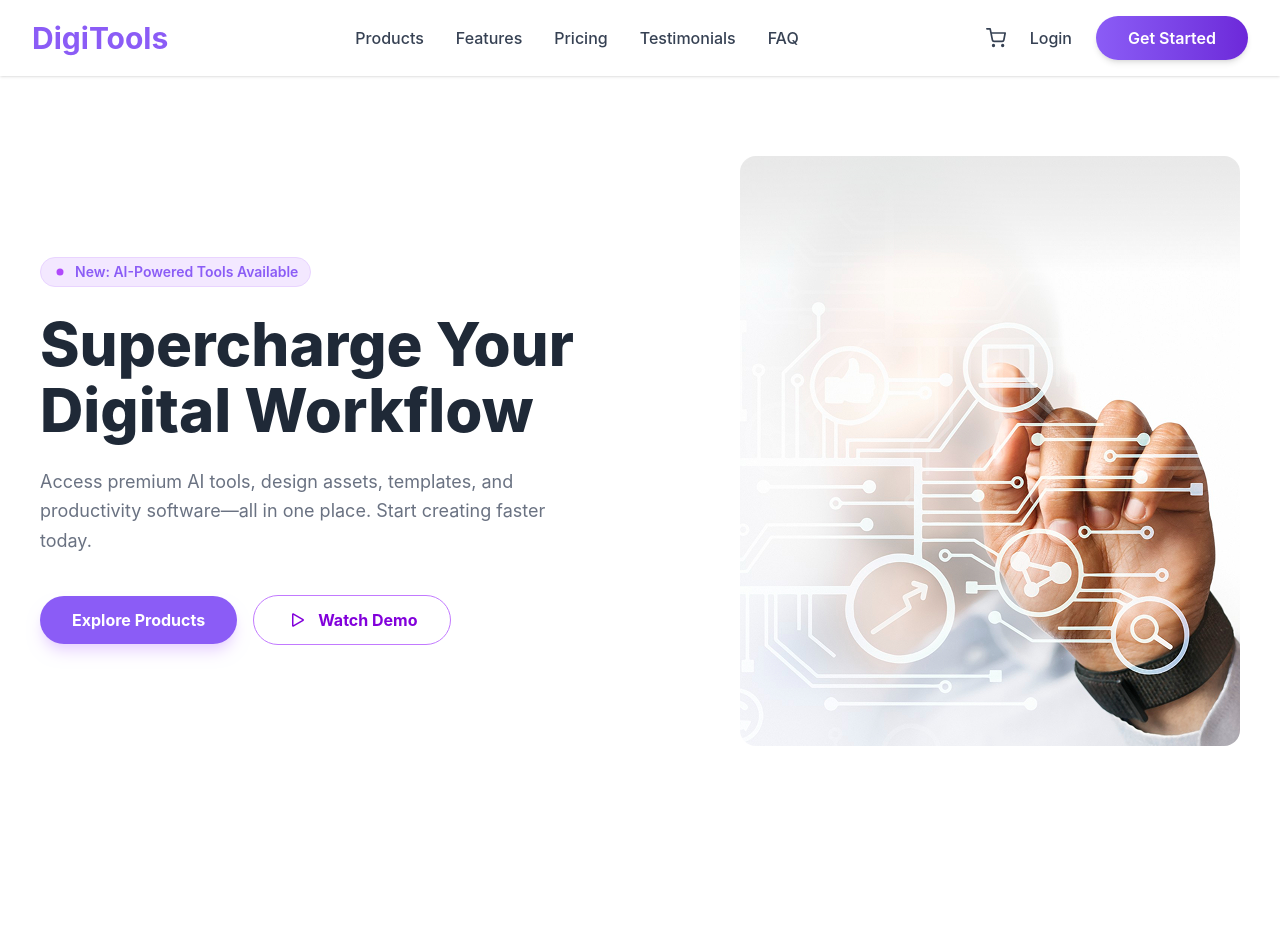
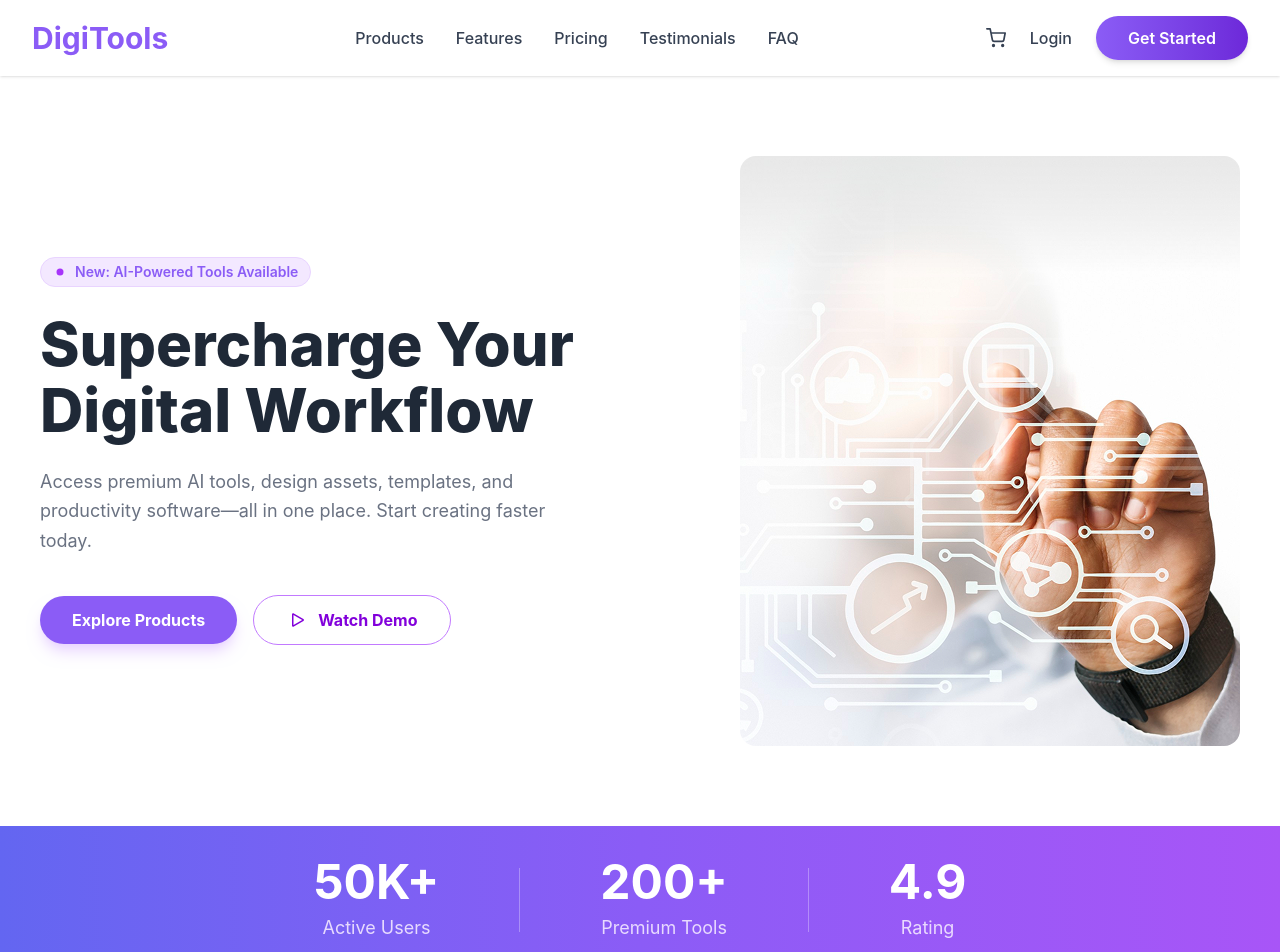
Before and after one commit to NuruddinJewel/Assignment-6, a React (Vite) app: page / in a window 1280 px wide. Shown: the top 952 px of the page. Before the commit the page ends 826 px from the top, so only its background shows below. Built offline with nearby package versions, Linux system fonts and the light colour scheme.

Commit message:
Updated Banner

```diff
--- a/src/App.jsx
+++ b/src/App.jsx
@@ -1,6 +1,7 @@
 import './App.css'
 import Banner from './Components/Banner'
 import Navbar from './Components/Navbar'
+import User from './Components/User'
 
 function App() {
 
@@ -9,6 +10,7 @@ function App() {
     <>
     <Navbar/>
     <Banner />
+    <User/>
     </>
   )
 }
--- a/src/Components/Banner.jsx
+++ b/src/Components/Banner.jsx
@@ -46,7 +46,6 @@ const Banner = () => {
                     />
                 </div>
             </div>
-
         </section>
     );
 };
--- /dev/null
+++ b/src/Components/User.jsx
@@ -0,0 +1,40 @@
+import React from 'react';
+
+const User = () => {
+    return (
+        <div>
+              {/* Data */}
+            <div className="bg-linear-to-r from-[#6366F1] via-[#8B5CF6] to-[#A855F7] py-8 px-4 flex justify-center items-center">
+  <div className="flex flex-col md:flex-row items-center justify-center gap-12 md:gap-20 text-white">
+
+    {/* Stat 1 */}
+    <div className="text-center">
+      <h2 className="text-5xl font-bold mb-2">50K+</h2>
+      <p className="text-purple-100 text-lg opacity-90">Active Users</p>
+    </div>
+
+    {/* Divider */}
+    <div className="hidden md:block h-16 w-px bg-white opacity-30"></div>
+
+    {/* Stat 2 */}
+    <div className="text-center">
+      <h2 className="text-5xl font-bold mb-2">200+</h2>
+      <p className="text-purple-100 text-lg opacity-90">Premium Tools</p>
+    </div>
+
+    {/* Divider */}
+    <div className="hidden md:block h-16 w-px bg-white opacity-30"></div>
+
+    {/* Stat 3 */}
+    <div className="text-center">
+      <h2 className="text-5xl font-bold mb-2">4.9</h2>
+      <p className="text-purple-100 text-lg opacity-90">Rating</p>
+    </div>
+
+  </div>
+</div>
+        </div>
+    );
+};
+
+export default User;
```
